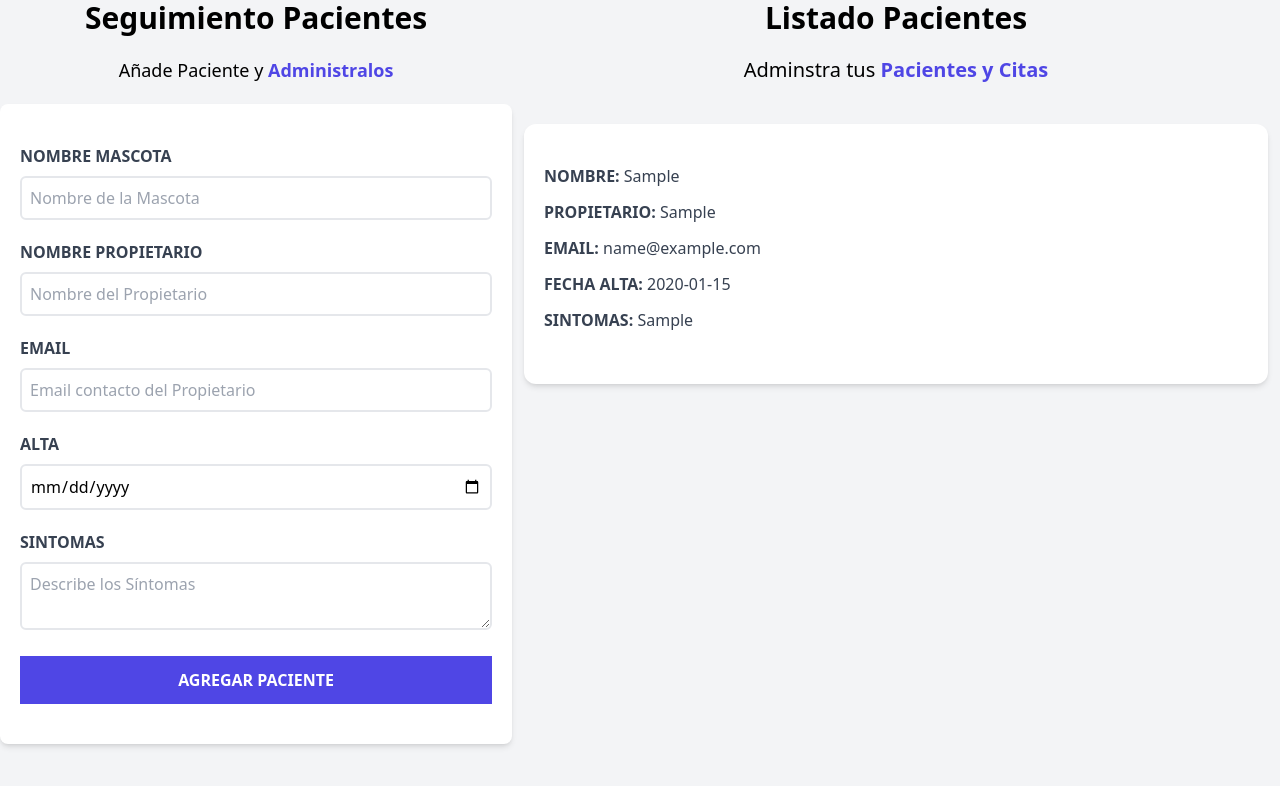
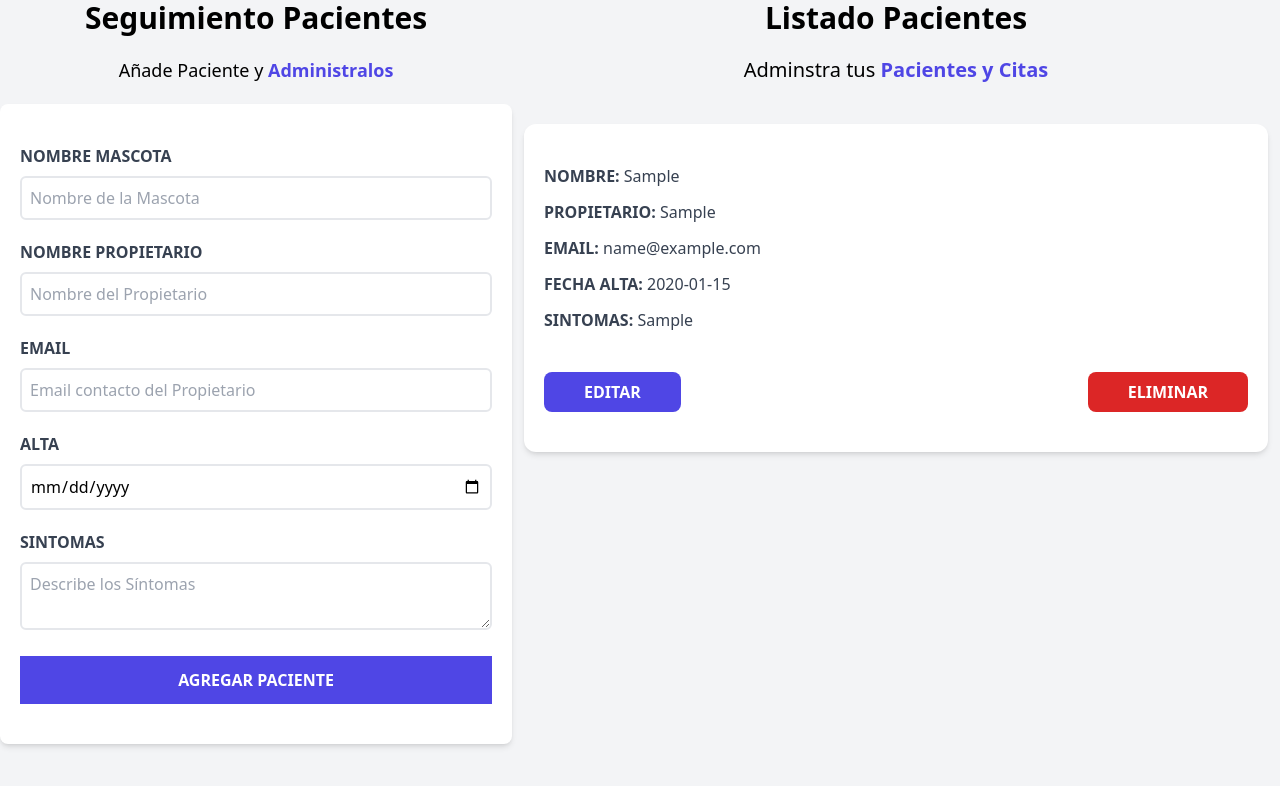
Before and after one commit to martin0123478/React-Citas, a React (Vite) app: page / in a window 1280 px wide. Both pictures are taken after typing "Sample", "Sample", "name@example.com", "2020-01-15", "Sample" into the empty fields and a click on the input "Agregar Paciente". Shown: the part 176-962 px from the top of the page. Built offline with nearby package versions, Linux system fonts and the light colour scheme.

Commit message:
Creando botones de editar y eliminar

```diff
--- a/src/components/Formulario.jsx
+++ b/src/components/Formulario.jsx
@@ -10,7 +10,11 @@
 
 
 
-
+  const generarId = () =>{
+    const random = Math.random().toString(36).substring(2)
+    const fecha = Date.now().toString(36)
+    return random + fecha
+  }
   const handleSubmit = (e) =>{
     e.preventDefault()
     if([nombre,propietario,email,fecha,sintomas].includes('')){
@@ -27,7 +31,8 @@
       email,
       fecha,
       sintomas,
-      error
+      error,
+      id: generarId()
     }
     console.log(ObjetoPaciente)
     setPacientes([...pacientes,ObjetoPaciente])
--- a/src/components/ListadoPacientes.jsx
+++ b/src/components/ListadoPacientes.jsx
@@ -6,19 +6,35 @@
 
   return (
     <div className="md:w-1/2 lg:w-3/5 md:h-screen overflow-y-scroll">
+      {pacientes && pacientes.length ? (
+        <>
          <h2 className='font-black text-3xl text-center'>Listado Pacientes</h2>
          <p className='text-xl mt-5 mb-10 text-center'>
            Adminstra tus {''}
            <span className='text-indigo-600 font-bold'>Pacientes y Citas</span>
          </p>
-        {pacientes.map((paciente,index)=>{
+         {pacientes.map((paciente)=>{
            return(
              <Paciente
-              key = {index}
+               key = {paciente.id}
                paciente = {paciente}
              />
            )
          })}
+         </>
+      ): (
+        <>
+        <h2 className='font-black text-3xl text-center'>No hay Pacientes</h2>
+         <p className='text-xl mt-5 mb-10 text-center'>
+           Comienza agregando pacientes {''}
+           <span className='text-indigo-600 font-bold'>y apareceran en este lugar</span>
+         </p>
+
+
+        </>
+      )}
+
+
 
 
     </div>
--- a/src/components/Paciente.jsx
+++ b/src/components/Paciente.jsx
@@ -28,6 +28,20 @@
             Sintomas: {''}
             <span className='font-normal normal-case'>{sintomas}</span>
           </p>
+
+          <div className="flex justify-between mt-10">
+            <button
+            type="button"
+            className="py-2 px-10 bg-indigo-600 hover:bg-indigo-700 text-white font-bold
+            uppercase rounded-lg"
+            >Editar</button>
+
+            <button
+            type="button"
+            className="py-2 px-10 bg-red-600 hover:bg-red-700 text-white font-bold
+            uppercase rounded-lg"
+            >Eliminar</button>
+          </div>
         </div>
   )
 }
```
Lines whose indentation alone changed are shown as unchanged.
